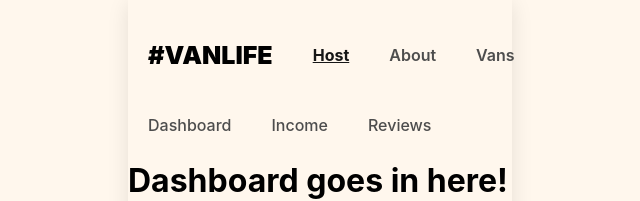
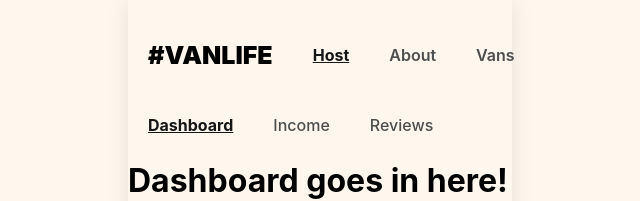
Before and after one commit to ehsanmehrali/vanlife, a React (Vite) app: page /host in a window 1280 px wide. Shown: the top 201 px of the page, without its empty margins (320-960 px from the left). Built offline with nearby package versions, Linux system fonts and the light colour scheme; what miragejs would draw is missing.

Commit message:
Refactor HostLayout Links, changed to NavLink.

```diff
--- a/src/components/Header.jsx
+++ b/src/components/Header.jsx
@@ -2,7 +2,7 @@ import React from "react";
 import { NavLink } from "react-router-dom";
 
 export default function Header() {
-  const activeNav = ({ isActive }) => (isActive ? "active-link" : null);
+  const activeNav = ({ isActive }) => (isActive ? "active-link" : undefined);
 
   return (
     <header>
--- a/src/components/HostLayout.jsx
+++ b/src/components/HostLayout.jsx
@@ -1,13 +1,21 @@
 import React from "react";
-import { Link, Outlet } from "react-router-dom";
+import { NavLink, Outlet } from "react-router-dom";
 
 export default function HostLayout() {
+  const activeNav = ({ isActive }) => (isActive ? "active-link" : undefined);
+
   return (
     <>
       <nav className="host-nav">
-        <Link to="/host">Dashboard</Link>
-        <Link to="/host/income">Income</Link>
-        <Link to="/host/reviews">Reviews</Link>
+        <NavLink to="/host" end className={activeNav}>
+          Dashboard
+        </NavLink>
+        <NavLink to="/host/income" className={activeNav}>
+          Income
+        </NavLink>
+        <NavLink to="/host/reviews" className={activeNav}>
+          Reviews
+        </NavLink>
       </nav>
       <Outlet />
     </>
--- a/src/index.css
+++ b/src/index.css
@@ -43,12 +43,6 @@ header .site-logo {
   font-size: 25px;
 }
 
-a.active-link {
-  font-weight: bold;
-  text-decoration: underline;
-  color: #161616;
-}
-
 header a {
   text-decoration: none;
   color: #4d4d4d;
@@ -59,6 +53,12 @@ header a {
 header a:hover {
   color: #161616;
   text-decoration: underline;
+}
+
+nav a.active-link {
+  font-weight: bold;
+  text-decoration: underline;
+  color: #161616;
 }
 
 main {
--- a/src/pages/Host/Dashboard.jsx
+++ b/src/pages/Host/Dashboard.jsx
@@ -4,7 +4,7 @@ import { Outlet } from "react-router-dom";
 export default function Dashboard() {
   return (
     <>
-      <h1>Dashboard goes in here!</h1>;
+      <h1>Dashboard goes in here!</h1>
       <Outlet />
     </>
   );
```
